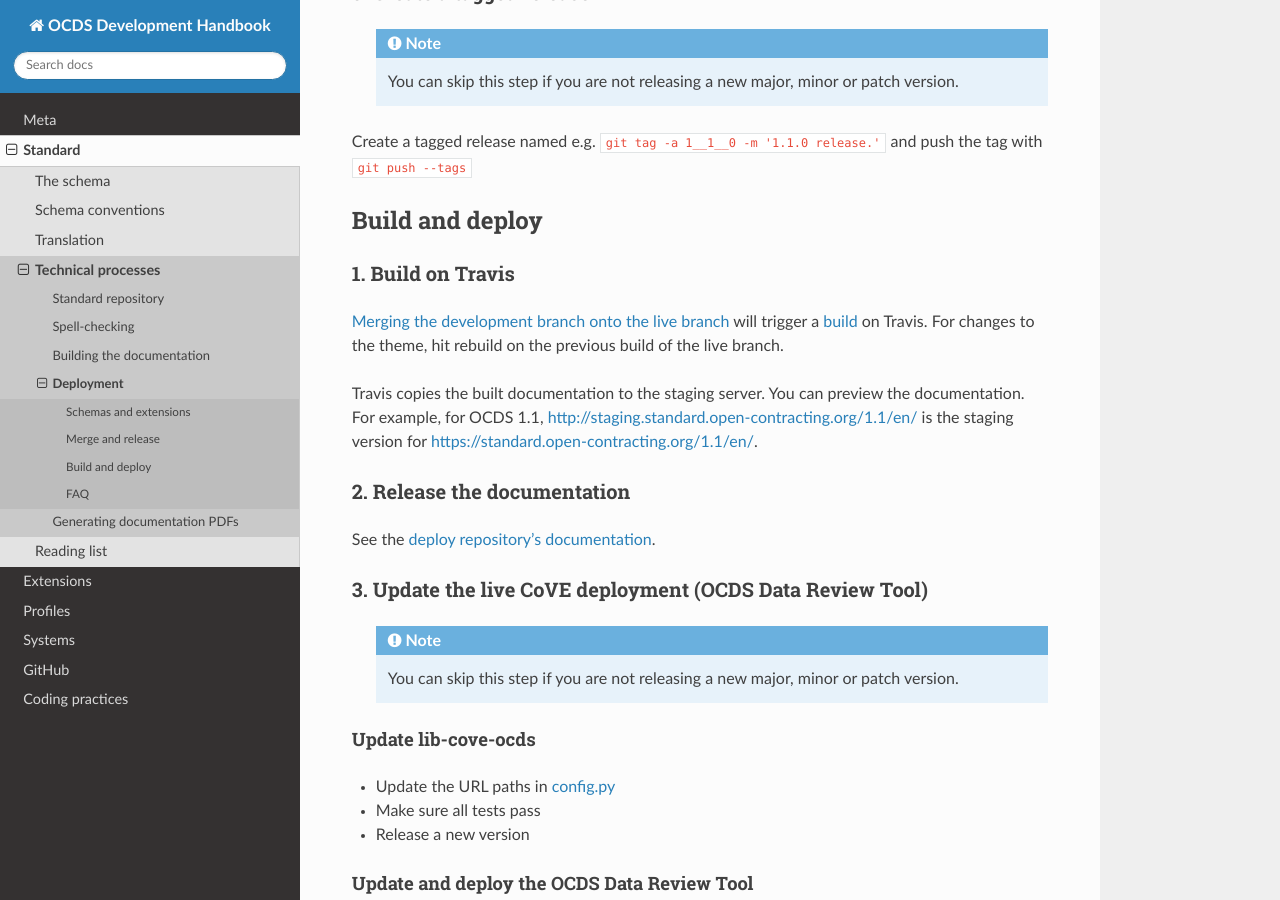
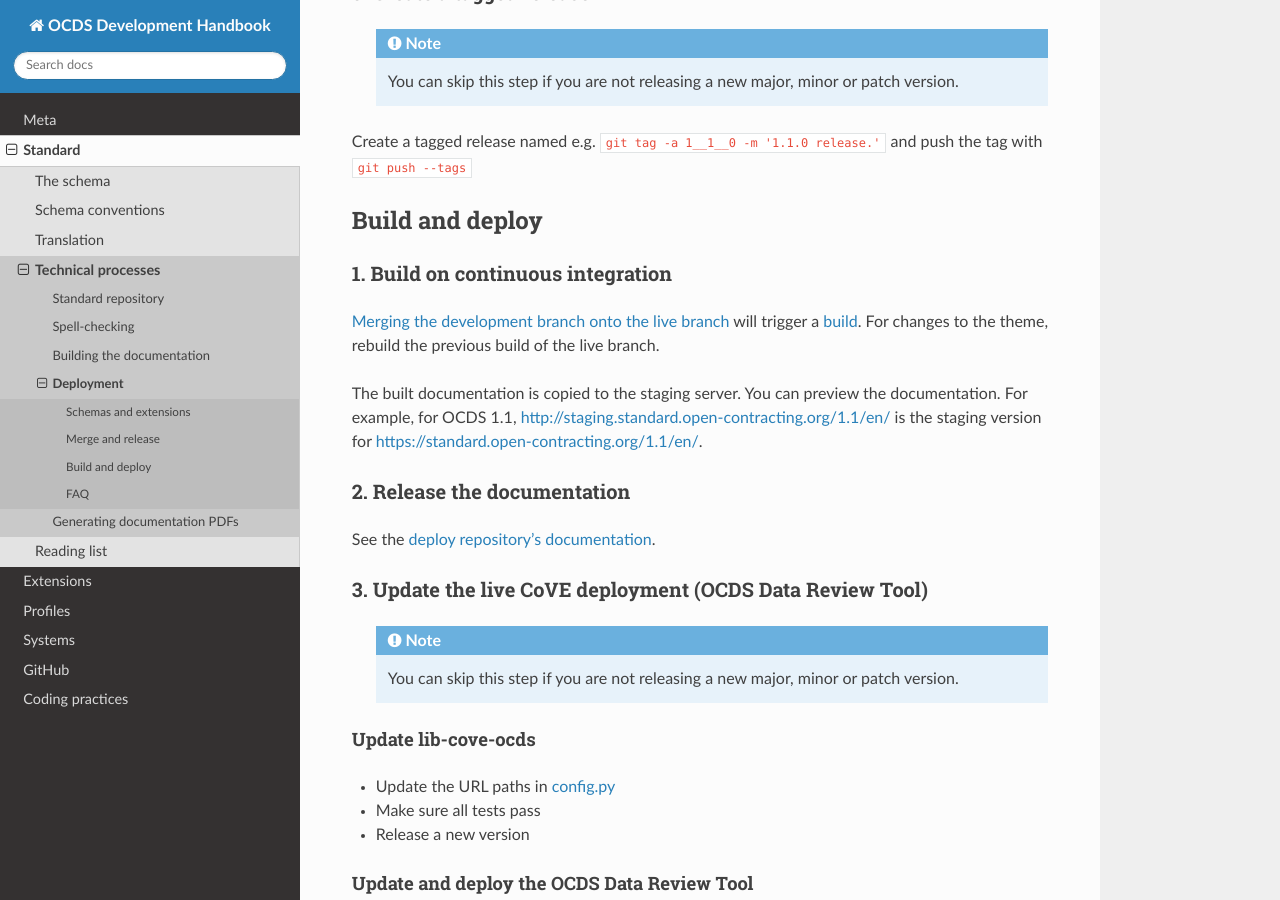
Before and after one commit to open-contracting/standard-development-handbook, a Sphinx documentation site: the page built from docs/standard/technical/deployment.md, in a window 1280 px wide and 900 px high, scrolled down 3808 px. Built offline with Sphinx 7.4.7 and the Read the Docs theme 2.0.0, drawn with Linux system fonts in a browser that asks for light colours; some of the changed text lies outside the part shown.

Commit message:
Update remaining references of Travis

```diff
--- a/docs/standard/technical/deployment.md
+++ b/docs/standard/technical/deployment.md
@@ -18,7 +18,7 @@ To add a community translation, [follow these instructions](../translation/techn
 
 For each *core* extension, [spell check](spellcheck), [run Markdownlint](../../coding.html#linting), and ensure it:
 
-* [Passes its tests on Travis](https://github.com/open-contracting/standard-maintenance-scripts/blob/master/badges.md#extensions)
+* [Passes its tests](https://github.com/open-contracting/standard-maintenance-scripts/blob/master/badges.md#extensions)
 * Matches the description in [Creating extensions](../../extensions.html#creating-extensions) regarding license, issues and `README.md`
 * [Has wiki disabled, default branch protected, and topics set](https://github.com/open-contracting/standard-maintenance-scripts#change-github-repository-configuration)
 
@@ -163,11 +163,11 @@ Create a tagged release named e.g. `git tag -a 1__1__0 -m '1.1.0 release.'` and
 
 ## Build and deploy
 
-### 1. Build on Travis
+### 1. Build on continuous integration
 
-[Merging the development branch onto the live branch](#merge-the-development-branch) will trigger a [build](build) on Travis. For changes to the theme, hit rebuild on the previous build of the live branch.
+[Merging the development branch onto the live branch](#merge-the-development-branch) will trigger a [build](build). For changes to the theme, rebuild the previous build of the live branch.
 
-Travis copies the built documentation to the staging server. You can preview the documentation. For example, for OCDS 1.1,
+The built documentation is copied to the staging server. You can preview the documentation. For example, for OCDS 1.1,
 <http://staging.standard.open-contracting.org/1.1/en/> is the staging version for <https://standard.open-contracting.org/1.1/en/>.
 
 ### 2. Release the documentation
```
Also changed, not shown: docs/systems/notifications.md (+1 -2 lines).
